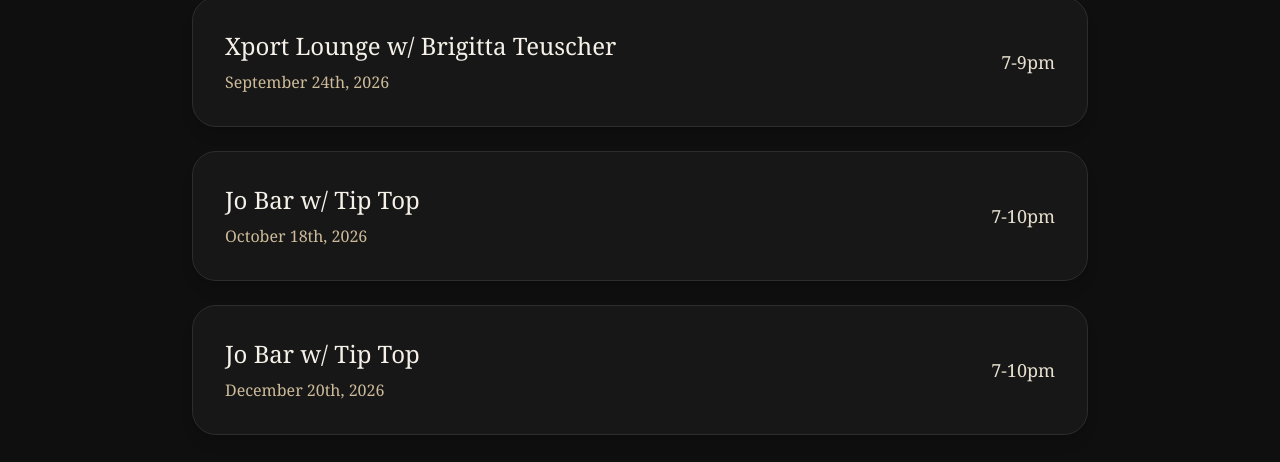
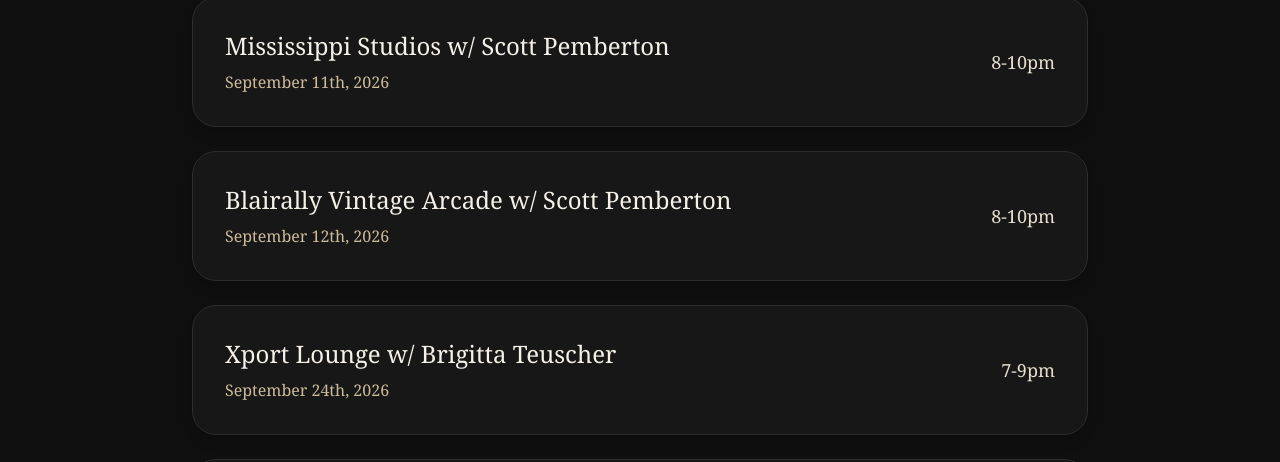
Before and after one commit to pianobrandon/brandon-jazz-site, a Next.js app: page / in a window 1280 px wide. Shown: the part 4311-4773 px from the top of the page. Built offline with nearby package versions, Linux system fonts and the light colour scheme.

Commit message:
update gigs

```diff
--- a/src/app/page.tsx
+++ b/src/app/page.tsx
@@ -162,6 +162,16 @@
               venue: 'Xport Lounge w/ Brigitta Teuscher',
               date: 'September 10th, 2026',
               time: '7-9pm',
+            },
+            {
+              venue: 'Mississippi Studios w/ Scott Pemberton',
+              date: 'September 11th, 2026',
+              time: '8-10pm',
+            },
+            {
+              venue: 'Blairally Vintage Arcade w/ Scott Pemberton',
+              date: 'September 12th, 2026',
+              time: '8-10pm',
             },
             {
               venue: 'Xport Lounge w/ Brigitta Teuscher',
```
